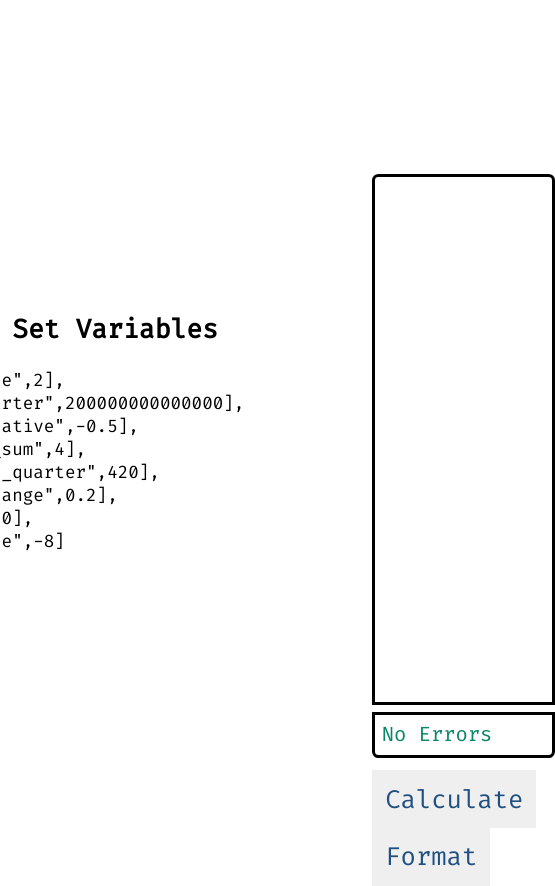
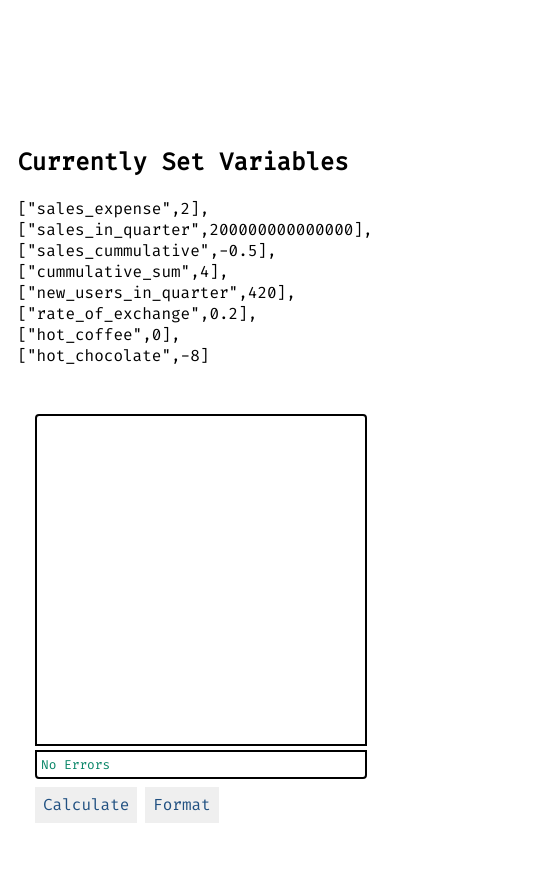
Before and after one commit to literalEval/fw-components, a website built with webpack: page showcase-gallery/index.html in a window 390 px wide. Shown: the whole page, 555 px wide, since content can reach past the window. After the commit the page ends 860 px from the top, so only its background shows below. Built offline with nearby package versions, Linux system fonts and the light colour scheme.

Commit message:
fix double input bug :)
Signed-off-by: Ravi Dev Pandey <pandeyravidev@gmail.com>

```diff
--- a/showcase-gallery/index.html
+++ b/showcase-gallery/index.html
@@ -1,20 +1,30 @@
-<!DOCTYPE html>
+<!doctype html>
 <html lang="en">
 
 <head>
     <meta charset="UTF-8">
     <meta http-equiv="X-UA-Compatible" content="IE=edge">
-    <meta name="viewport" content="width=device-width, initial-scale=1.0">
+    <meta name="viewport" content="width=device-width,initial-scale=1">
     <title>Document</title>
-
     <link rel="preconnect" href="https://fonts.googleapis.com">
     <link rel="preconnect" href="https://fonts.gstatic.com" crossorigin>
     <link href="https://fonts.googleapis.com/css2?family=Fira+Code&display=swap" rel="stylesheet">
-
+    <script defer="defer" src="app.bundle.js"></script>
 </head>
 
 <body>
-    <!-- <script type="module" src="./dist/packages/formula-editor/src/formula-editor.js"></script> -->
+    <div class="amogus" style="padding-right: 8rem; font-size: 110%;">
+        <p></p>
+        <h2>Currently Set Variables</h2>
+        ["sales_expense",2],<br>["sales_in_quarter",200000000000000],<br>["sales_cummulative",-0.5],<br>["cummulative_sum",4],<br>["new_users_in_quarter",420],<br>["rate_of_exchange",0.2],<br>["hot_coffee",0],<br>["hot_chocolate",-8]<br>
+        <p></p>
+
+    </div>
+    <formula-editor class="fe" style="zoom: 1.6; font-size: 80%; height: min(80vh, 320px); width: min(96vw, 320px);"
+        minsuggestionlen="1"
+        variables='[["sales_expense",2],["sales_in_quarter",200000000000000],["sales_cummulative",-0.5],["cummulative_sum",4],["new_users_in_quarter",420],["rate_of_exchange",0.2],["hot_coffee",0],["hot_chocolate",-8]]'>
+    </formula-editor>
+
     <style>
         body {
             height: 100vh;
@@ -35,23 +45,23 @@
             --fe-suggestion-focus-color: #FFFFFF;
             --fe-suggestion-focus-background-color: #0060C0;
         }
+
+        @media (max-width: 768px) {
+            body {
+                flex-direction: column;
+            }
+
+            .fe {
+                zoom: 1 !important;
+            }
+
+            .amogus {
+                padding-right: 0px !important;
+                padding-bottom: 2rem !important;
+                font-size: unset !important;
+            }
+        }
     </style>
-    <div style="padding-right: 8rem; font-size: 110%;">
-        <p>
-        <h2>Currently Set Variables</h2>
-        ["sales_expense",2],<br>
-        ["sales_in_quarter",200000000000000],<br>
-        ["sales_cummulative",-0.5],<br>
-        ["cummulative_sum",4],<br>
-        ["new_users_in_quarter",420],<br>
-        ["rate_of_exchange",0.2],<br>
-        ["hot_coffee",0],<br>
-        ["hot_chocolate",-8]<br>
-        </p>
-    </div>
-    <formula-editor class="fe" style="height: 320px; width: 320px; zoom: 1.6; font-size: 80%;" minSuggestionLen="1"
-        variables='[["sales_expense",2],["sales_in_quarter",200000000000000],["sales_cummulative",-0.5],["cummulative_sum",4],["new_users_in_quarter",420],["rate_of_exchange",0.2],["hot_coffee",0],["hot_chocolate",-8]]'>
-    </formula-editor>
 </body>
 
 </html>
```
Also changed, not shown: docs/index.html (+18 -2 lines).
